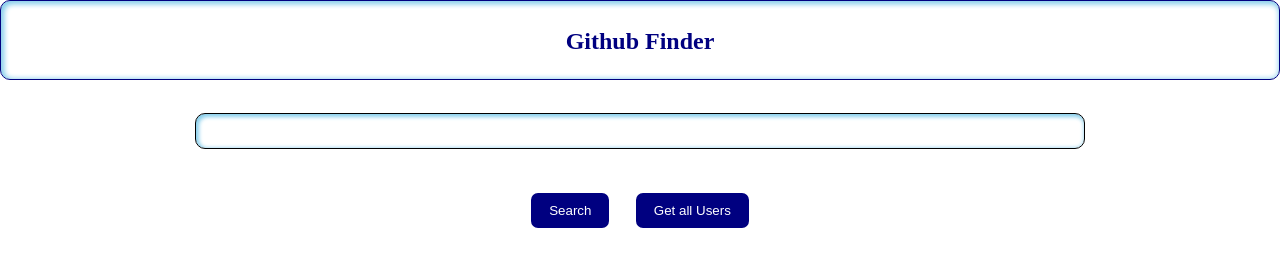
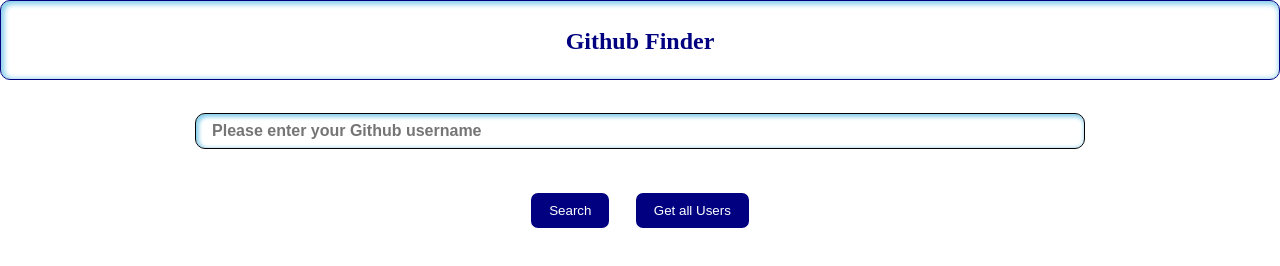
Before and after one commit to Priyam117/GitHub-finder, a plain HTML site: page index.html in a window 1280 px wide. Drawn offline with Linux system fonts and the light colour scheme; no server answers.

Commit message:
fixed changes

```diff
--- a/index.html
+++ b/index.html
@@ -13,7 +13,7 @@
     <h2>Github Finder</h2>
   </header>
   <form>
-    <input type="search" name="Search bar" id="searchbar" />
+    <input type="search" name="Search bar" id="searchbar" placeholder="Please enter your Github username"/>
     <div>
       <button id="SearchButton">Search</button>
       <button id="getAllUsers">Get all Users</button>
```
